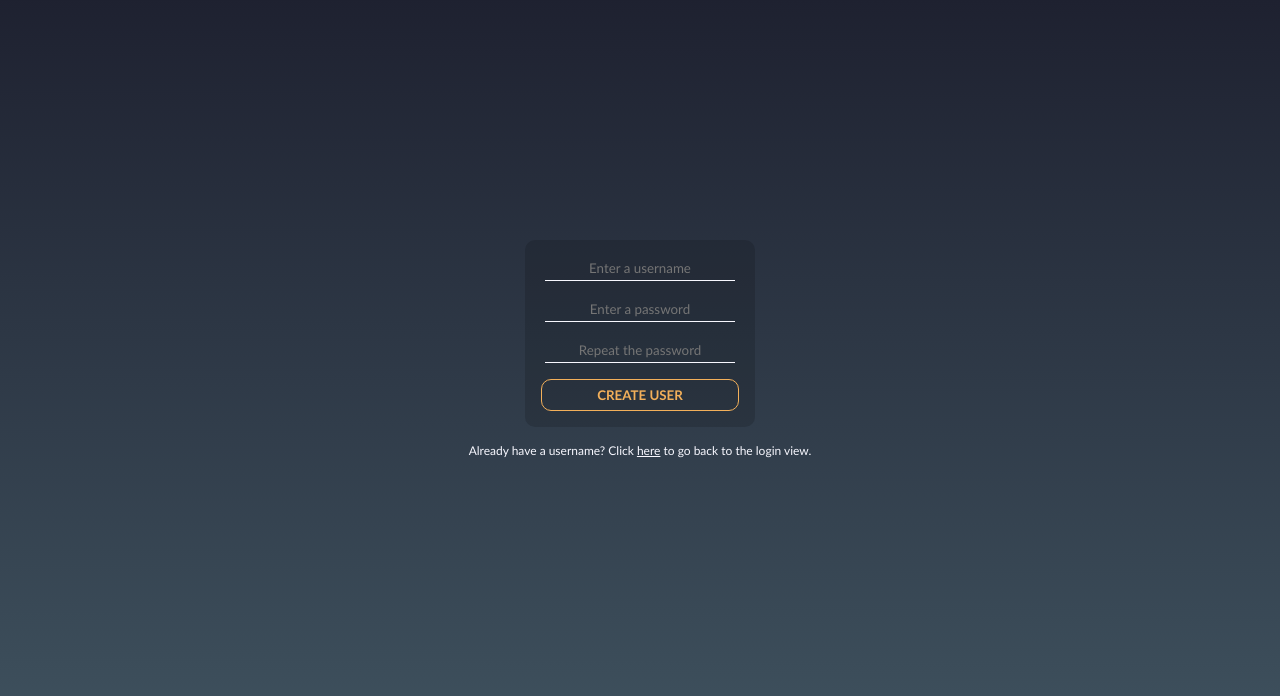
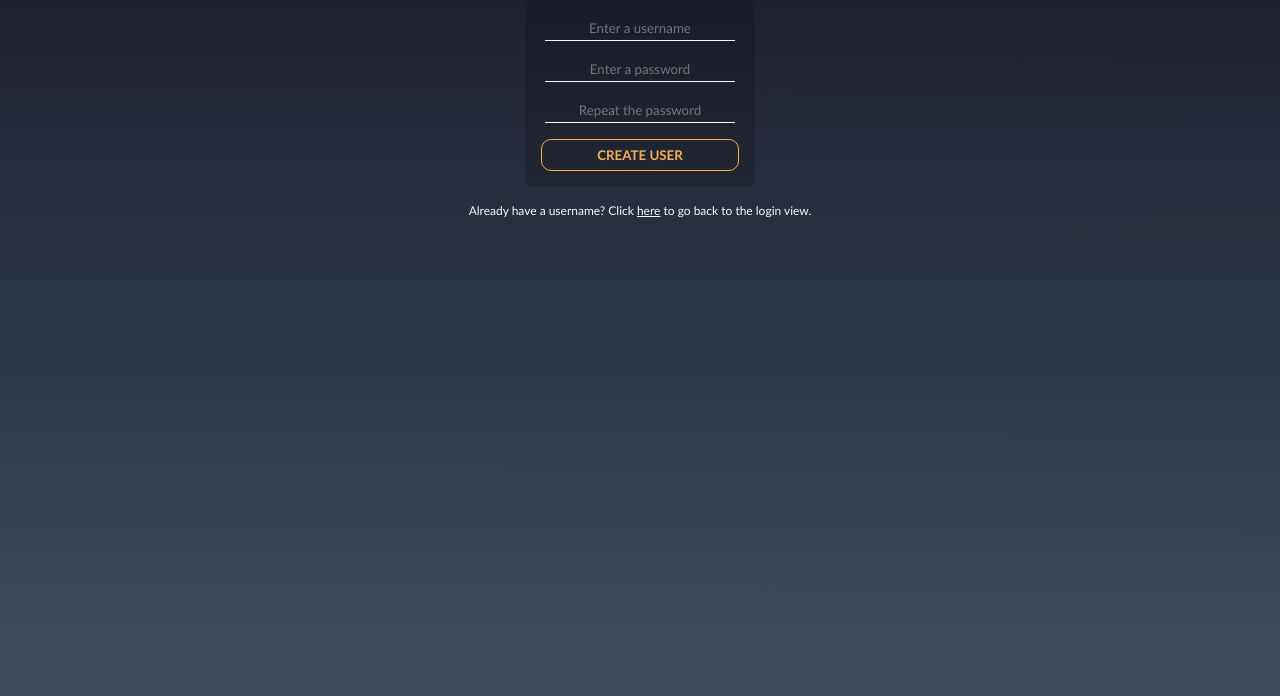
Before and after one commit to VicentBotellaFerragud/Chatroom-Application, a Django app: page /register/ in a window 1280 px wide. Shown: the part 55-751 px from the top of the page. Run offline with Django 4.2, Linux system fonts and the light colour scheme.

Commit message:
Update base.html

```diff
--- a/django_chatroom_application/templates/base.html
+++ b/django_chatroom_application/templates/base.html
@@ -44,7 +44,7 @@
 
     {% endif %}
 
-    <div class="dynamic-content-cotainer">
+    <div class="dynamic-content-container">
 
         {% block content %}
 
```
